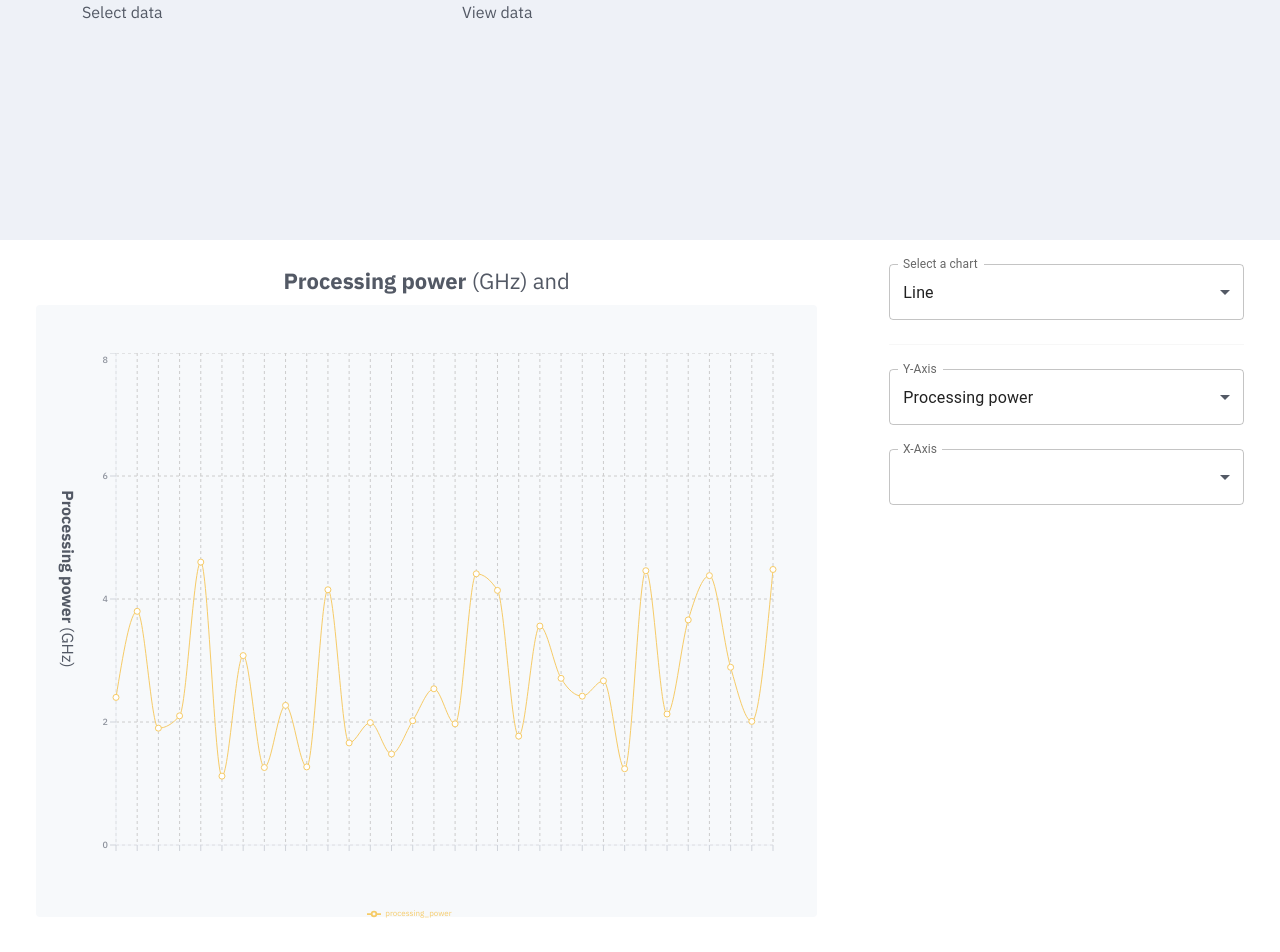
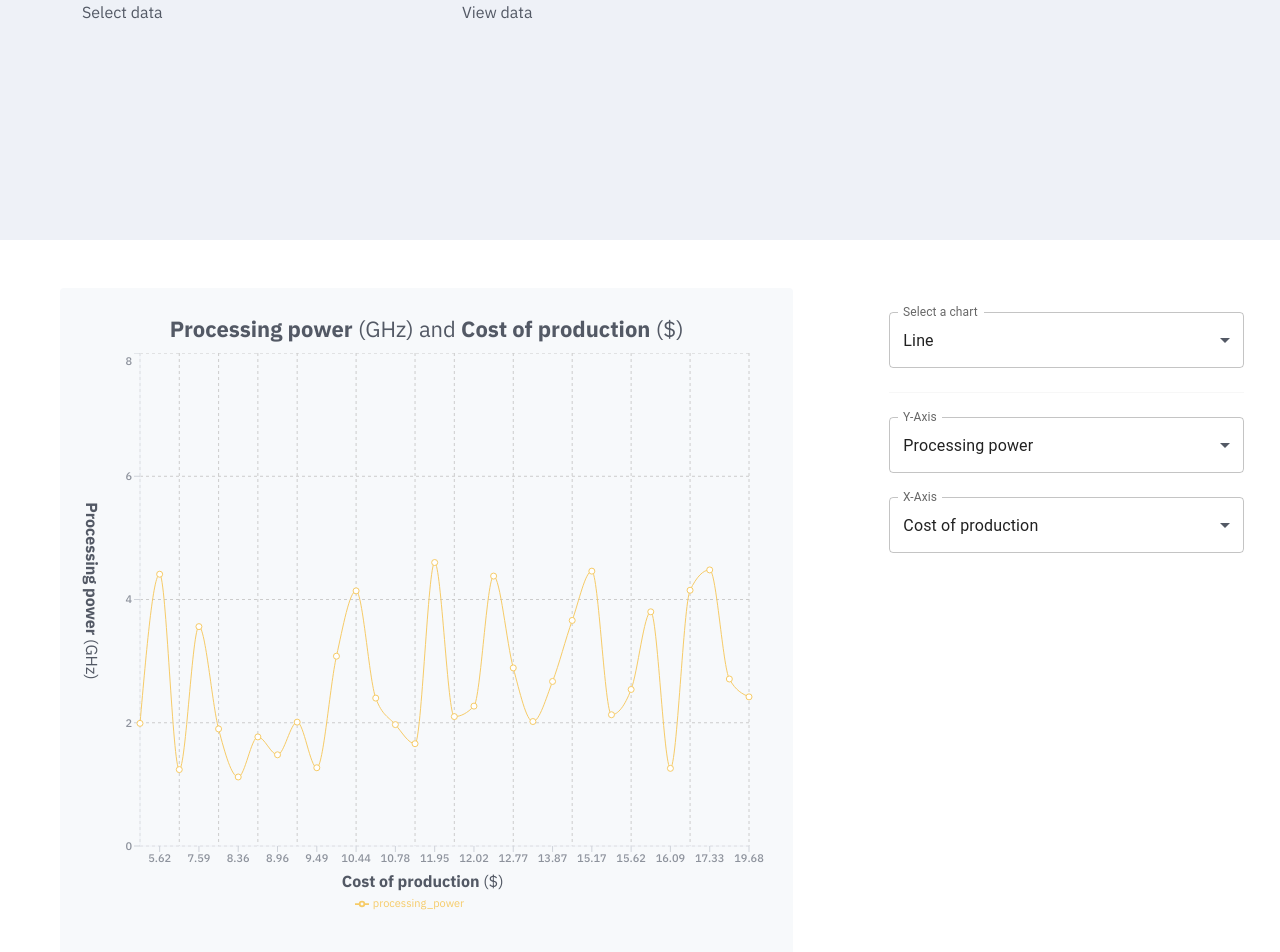
Before and after one commit to maccimac/demo-pdf-insight-builder, a React (Create React App) app: page / in a window 1280 px wide. Shown: the top 952 px of the page. Built offline with nearby package versions, Linux system fonts and the light colour scheme.

Commit message:
Finetune chart

```diff
--- a/src/contexts/DataContext.tsx
+++ b/src/contexts/DataContext.tsx
@@ -4,8 +4,8 @@ const DataContext = createContext<any>(null);
 
 export function DataProvider({ children }: { children: React.ReactNode }) {
   const [chartType, set_chartType] = useState("line");
-  const [xAxis, set_xAxis] = useState<string>("cost_of_production");
   const [yAxis, set_yAxis] = useState<string>("processing_power");
+  const [xAxis, set_xAxis] = useState<string>("cost_to_produce");
 
 
   return (
--- a/src/modules/InsightDesigner.tsx
+++ b/src/modules/InsightDesigner.tsx
@@ -23,7 +23,7 @@ const InsightDesigner: React.FC<InsightDesignerProps> = () => {
   const scParams: Record<string, SemiconductorProperty> = semiconductorProps;
 
   return (
-    <div className="pdf-insight-designer p-4">
+    <div className="pdf-insight-designer p-4 mt-5">
       <div className="select-a-chart">
         <FormControl fullWidth>
           <InputLabel id="demo-simple-select-label">Select a chart</InputLabel>
@@ -45,13 +45,14 @@ const InsightDesigner: React.FC<InsightDesignerProps> = () => {
       </div>
 
       <Divider className="my-4" />
+
       <div className="mt-4">
         <FormControl fullWidth>
           <InputLabel id="y-axis">Y-Axis</InputLabel>
           <Select
             labelId="y-axis-label"
             id="y-axis"
-            label="Y-Axis"
+            label="y-Axis"
             value={yAxis}
             onChange={(e) => {
               set_yAxis(e.target.value);
--- a/src/modules/InsightView.tsx
+++ b/src/modules/InsightView.tsx
@@ -33,11 +33,12 @@ const InsightView: React.FC = () => {
   const { yAxis } = useData();
   const { xAxis } = useData();
 
-  // const sortedData = useMemo(() => {
-  //   return [...dataset_canada_2023].sort(
-  //     (a, b) => Number(a[xAxis as keyof typeof a]) - Number(b[xAxis as keyof typeof b])
-  //   );
-  // }, [xAxis]);
+  const sortedData = useMemo(() => {
+    return [...dataset_canada_2023].sort(
+      (a, b) =>
+        Number(a[xAxis as keyof typeof a]) - Number(b[xAxis as keyof typeof b])
+    );
+  }, [xAxis]);
 
   const [yAxisLabel, set_yAxisLabel] = useState<SemiconductorProperty>({
     name: "",
@@ -57,7 +58,8 @@ const InsightView: React.FC = () => {
   }, [yAxis, xAxis]);
 
   return (
-    <div className="pdf-insight-view mt-4 pa-4 mx-4">
+    <div className="pdf-insight-view mt-4 p-4 mx-4">
+      <div className="insight-container pdf-shadow p-4">
         <div className="d-flex align-center">
           {yAxis && xAxis && (
             <div className="insight-title mb-2">
@@ -70,26 +72,27 @@ const InsightView: React.FC = () => {
             </div>
           )}
         </div>
-      <div className="insight-container pdf-shadow d-flex py-5 px-4">
+
+        <div className="d-flex mb-5">
           <div className="yAxis-label__holder ">
             <div className="axis-label yAxis-label">
               <div>
                 <strong>{yAxisLabel?.name} </strong>{" "}
-              {yAxisLabel?.unit &&
-                `(${yAxisLabel.unit})`}
+                {yAxisLabel?.unit && `(${yAxisLabel.unit})`}
               </div>
             </div>
           </div>
           <div className="w-100">
             <ResponsiveContainer width="100%" height={600}>
-            <LineChart
-              data={dataset_canada_2023}
-              margin={{ bottom: 32, right: 16 }}
-            >
+              <LineChart data={sortedData} margin={{ bottom: 32, right: 16 }}>
                 <CartesianGrid strokeDasharray="3 3" />
                 <YAxis
                   dataKey={yAxis}
-                tick={{ fill: colors["pdf-med"], fontSize: 9, fontWeight: 500 }}
+                  tick={{
+                    fill: colors["pdf-med"],
+                    fontSize: 11,
+                    fontWeight: 500,
+                  }}
                   axisLine={{ stroke: colors["pdf-lightest"] }}
                   tickLine={{ stroke: colors["pdf-med-light"] }}
                 />
@@ -97,7 +100,11 @@ const InsightView: React.FC = () => {
                   dataKey={xAxis}
                   axisLine={{ stroke: colors["pdf-lightest"] }}
                   tickLine={{ stroke: colors["pdf-med-light"] }}
-                tick={{ fill: colors["pdf-med"], fontSize: 9, fontWeight: 500 }}
+                  tick={{
+                    fill: colors["pdf-med"],
+                    fontSize: 11,
+                    fontWeight: 500,
+                  }}
                 />
 
                 <Line type="monotone" dataKey={yAxis} stroke="#F6CB67" />
@@ -107,8 +114,9 @@ const InsightView: React.FC = () => {
                 <Legend
                   wrapperStyle={{
                     color: "#8D929C",
-                  fontSize: "8px",
-                  paddingTop: "32px",
+                    fontSize: "11px",
+                    paddingTop: "28px",
+                    marginBottom: "10px"
                   }}
                 />
               </LineChart>
@@ -119,6 +127,7 @@ const InsightView: React.FC = () => {
                 {" "}
                 <strong>{xAxisLabel?.name} </strong>{" "}
                 {xAxisLabel.unit && ` (${xAxisLabel.unit})`}
+              </div>
             </div>
           </div>
         </div>
--- a/src/utils/semiconductorProps.ts
+++ b/src/utils/semiconductorProps.ts
@@ -23,7 +23,7 @@ export const semiconductorProps: Record<string, SemiconductorProperty> = {
     dataType: "number"
   },
   cost_to_produce: {
-    name: "Cost to produce",
+    name: "Cost of production",
     unit: "$",
     dataType: "number"
   },
```
Lines whose indentation alone changed are shown as unchanged.
